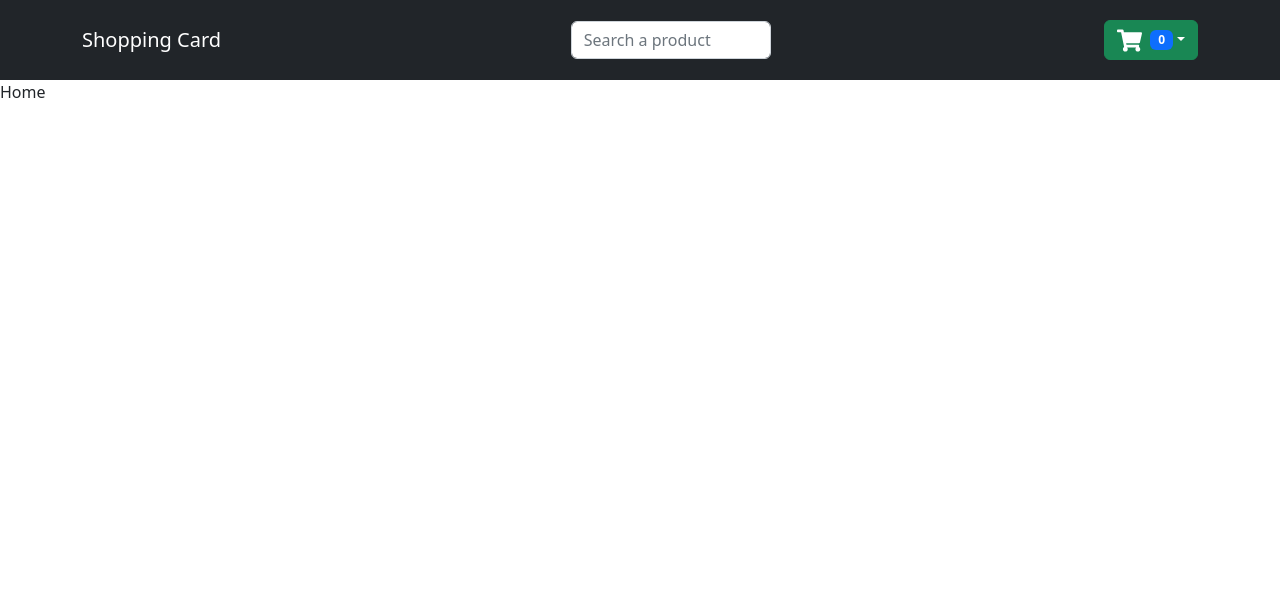
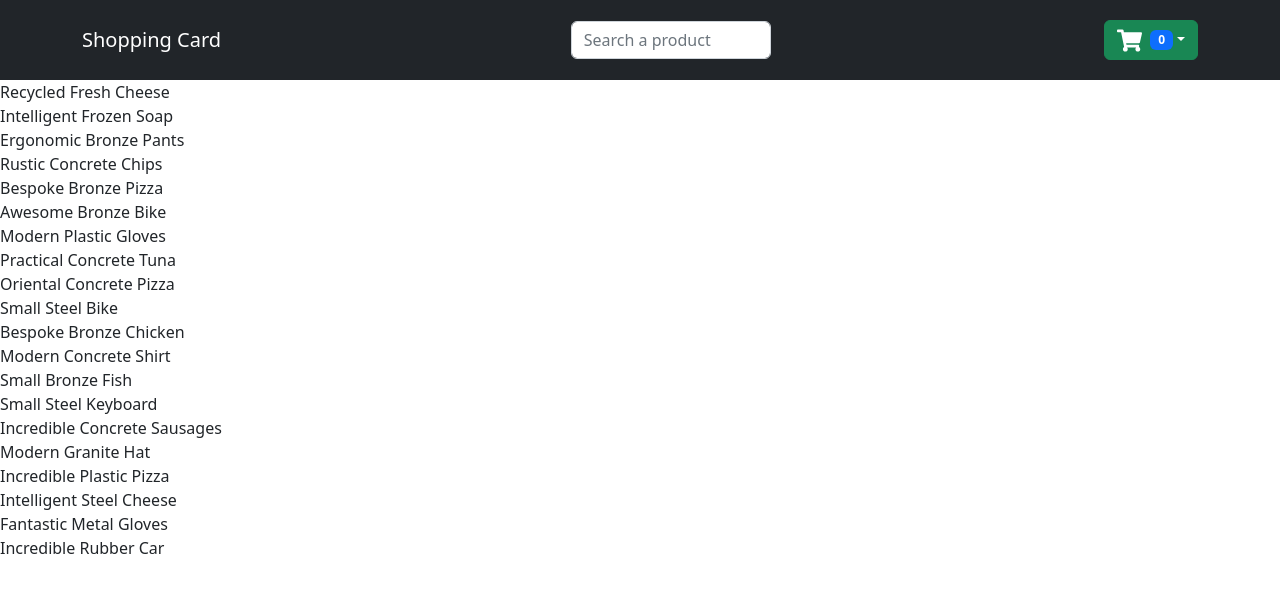
Before and after one commit to brs14shn/react-context-ap--shopping-card, a React (Create React App) app: page / in a window 1280 px wide. Shown: the top 592 px of the page. Built offline with nearby package versions, Linux system fonts and the light colour scheme.

Commit message:
singleProducts

```diff
--- /dev/null
+++ b/src/components/SingleProducts.jsx
@@ -0,0 +1,7 @@
+import React from "react";
+
+const SingleProducts = ({ product }) => {
+  return <div>{product.name}</div>;
+};
+
+export default SingleProducts;
--- a/src/pages/Home.jsx
+++ b/src/pages/Home.jsx
@@ -1,4 +1,5 @@
 import React from "react";
+import SingleProducts from "../components/SingleProducts";
 import { useCardCustomContext } from "../context/CardContextProvider";
 
 const Home = () => {
@@ -7,7 +8,17 @@ const Home = () => {
   const { products, card } = state;
   console.log(products);
 
-  return <div>Home</div>;
+  return (
+    <div className="home">
+      {/* <Filters/> */}
+      <div className="productContainer">
+        {products.map((product) => {
+          // return <span>{product.name}</span>;
+          return <SingleProducts product={product} key={product.id} />;
+        })}
+      </div>
+    </div>
+  );
 };
 
 export default Home;
```
